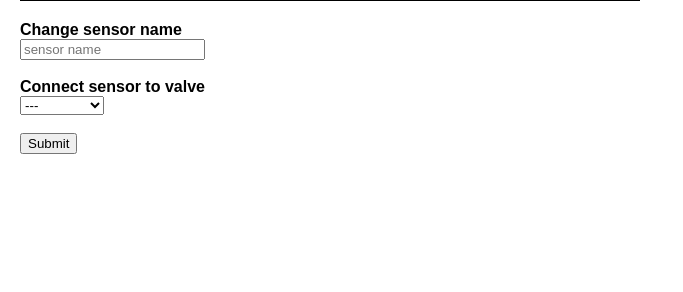
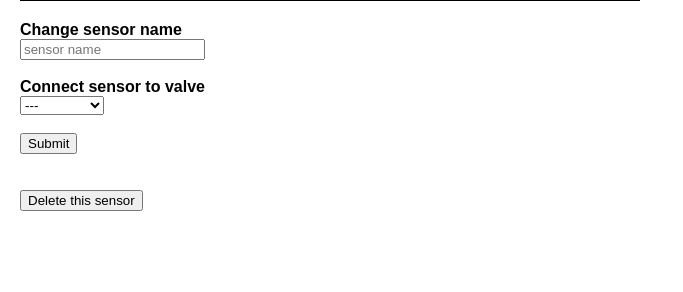
Before and after one commit to MateuszDrabik11/SterowanieOgrzewaniemRPi, a Flask app: page /sensor/3 in a window 1280 px wide. Shown: the part 150-442 px from the top of the page, without its empty margins (0-683 px from the left). Run offline with Flask 3, Linux system fonts and the light colour scheme.

Commit message:
propably works

```diff
--- a/dbManager.py
+++ b/dbManager.py
@@ -123,3 +123,6 @@ class dbManager:
     def connectSensorToValve(self,sensor,valve):
         self.cursor.execute("UPDATE valves SET s_id = ? WHERE v_id = ?",(sensor,valve))
         self.connection.commit()
+    def deleteSensor(self,sensor):
+        self.cursor.execute("DELETE FROM sensors WHERE id = ?",(sensor,))
+        self.connection.commit()
--- a/panel.py
+++ b/panel.py
@@ -27,7 +27,7 @@ def sensors():
 def sensor(id):
     valves = db.getValves()
     connections = {v["s_id"]:v["v_id"] for v in valves}
-    sensor = ((row["id"],row["ip"],row["room"],row["isOn"]) for row in db.getSensors() if row["id"]==id)
+    sensor = [row for row in db.getSensors() if row["id"]==id]
     if request.method == "POST":
         new_name = request.form.get("sensor_name","").strip()
         valve = request.form.get("valveSelect", None)
@@ -41,6 +41,9 @@ def sensor(id):
         return redirect("/sensors")
 
     return render_template("sensor.html",sensor=sensor,valves=valves,connections=connections)
-
+@app.route("/delete/<int:id>")
+def delete(id):
+    db.deleteSensor(id)
+    return redirect("/sensors")
 app.run(debug=True)
 #serve(app, host='0.0.0.0', port=8080)
--- a/templates/index.html
+++ b/templates/index.html
@@ -14,5 +14,8 @@
     <div>
         <a href="/display">Data from sensors</a>
     </div>
+    <div>
+        <a href="/sensors">Manage sensors</a>
+    </div>
 </body>
 </html>
--- a/templates/sensor.html
+++ b/templates/sensor.html
@@ -1,5 +1,6 @@
 <!DOCTYPE html>
 <html lang="en">
+
 <head>
     <meta charset="UTF-8">
     <meta name="viewport" content="width=device-width, initial-scale=1.0">
@@ -9,23 +10,31 @@
             font-family: Arial, sans-serif;
             margin: 20px;
         }
+
         table {
             width: 50%;
             border-collapse: collapse;
             margin: 20px 0;
         }
-        table, th, td {
+
+        table,
+        th,
+        td {
             border: 1px solid black;
         }
-        th, td {
+
+        th,
+        td {
             padding: 8px 12px;
             text-align: left;
         }
+
         th {
             background-color: #f4f4f4;
         }
     </style>
 </head>
+
 <body>
     <h1>Sensor Details</h1>
 
@@ -80,6 +89,25 @@
                 <button type="submit">Submit</button>
             </div>
         </form>
+        <br><br>
+        <div>
+            <button onclick="event.preventDefault();
+                fetch('/delete/{{ sensor[0][0] | tojson }}')
+                  .then(response => {
+                    if (!response.ok) {
+                      throw new Error('Network response was not ok ' + response.statusText);
+                    }
+                    alert('Sensor deleted successfully');
+                    window.location.href = '/sensors';
+                  })
+                  .catch(error => {
+                    alert('Error deleting sensor: ' + error.message);
+                  })">
+                Delete this sensor
+            </button>
+
+        </div>
     </div>
 </body>
+
 </html>
```
Also changed, not shown: data.db. Lines whose indentation alone changed are shown as unchanged.
